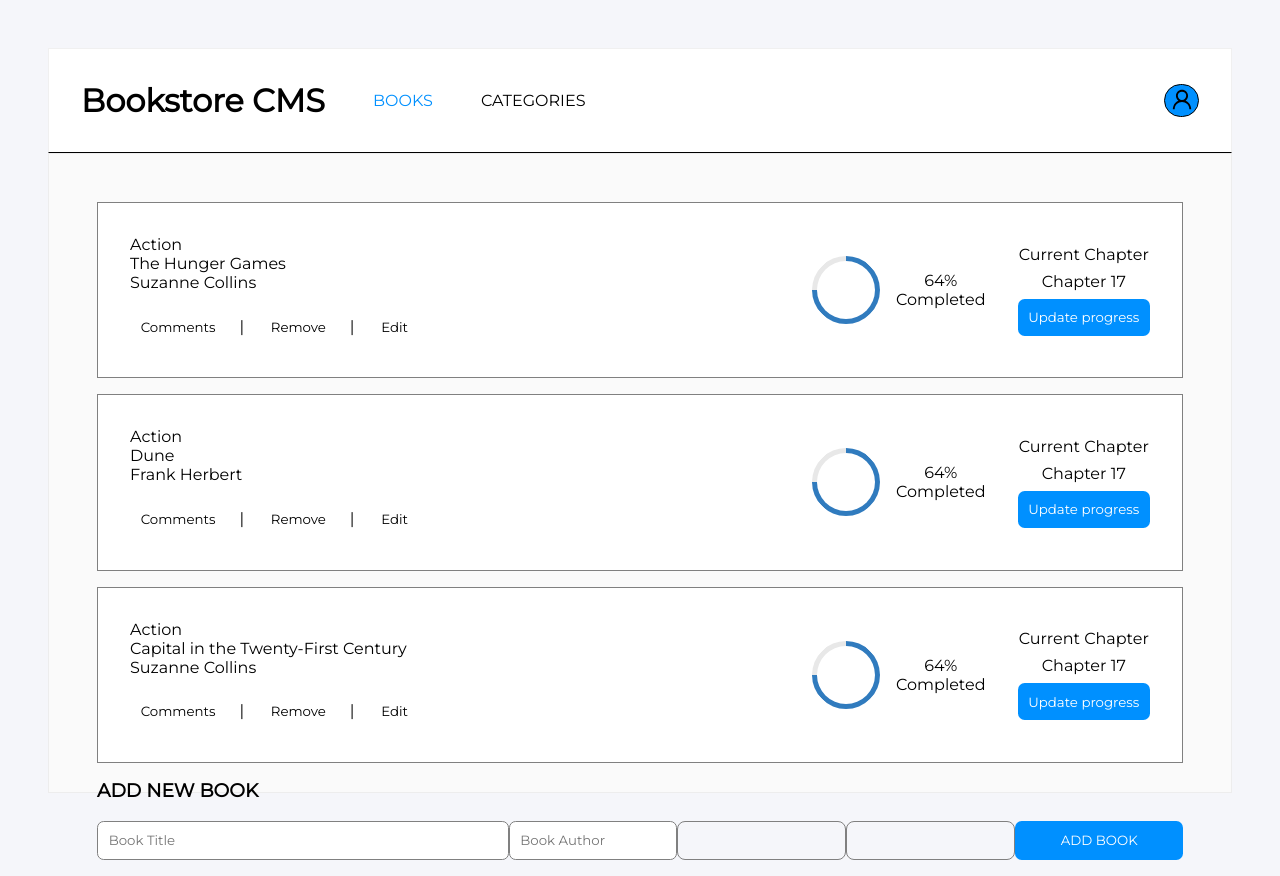
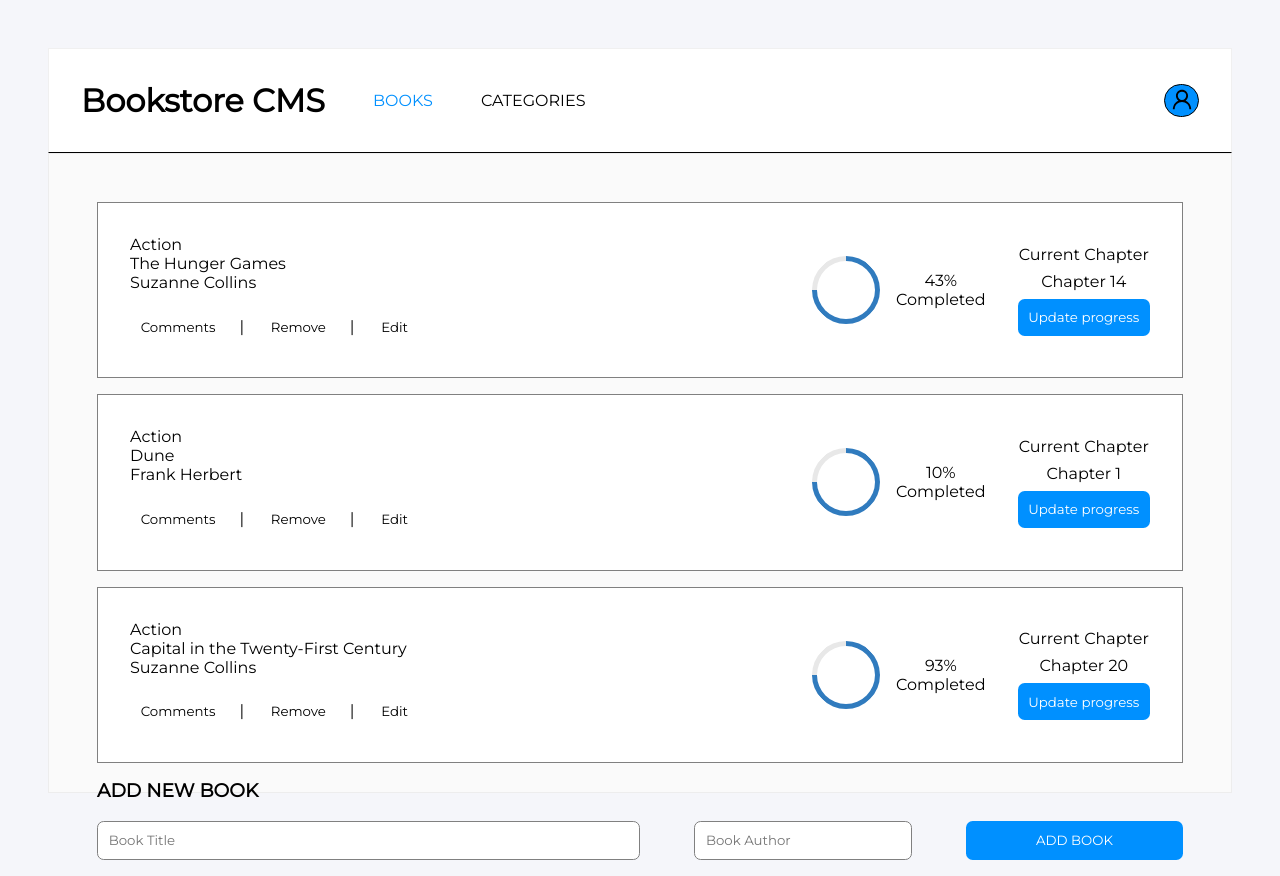
Before and after one commit to taldr27/BookStore, a React (Create React App) app: page / in a window 1280 px wide. Built offline with nearby package versions, Linux system fonts and the light colour scheme.

Commit message:
Add random to chapter and percentage

```diff
--- a/package.json
+++ b/package.json
@@ -15,6 +15,8 @@
     "react-router-dom": "^6.4.3",
     "react-scripts": "5.0.1",
     "redux": "^4.2.0",
+    "uuid": "^9.0.0",
+    "uuidv4": "^6.2.13",
     "web-vitals": "^2.1.4"
   },
   "scripts": {
--- a/src/components/AddBook.js
+++ b/src/components/AddBook.js
@@ -1,20 +1,30 @@
 import React, { useState } from 'react';
-// import { useDispatch } from 'react-redux';
+import { v4 as uuid } from 'uuid';
+import { useDispatch } from 'react-redux';
+import { addBook } from '../redux/books/books';
 import '../styles/Form.css';
 
 const AddBook = () => {
   const [title, setTitle] = useState('');
   const [author, setAuthor] = useState('');
-  // const dispatch = useDispatch();
+  const dispatch = useDispatch();
+  const uId = uuid();
+  const id = uId.slice(0, 8);
+  const completed = Math.floor(Math.random() * 100);
+  const chapter = Math.floor(Math.random() * 10);
 
   const onChangeHandlerTitle = (event) => {
     setTitle(event.target.value);
-    console.log(title);
   };
 
   const onChangeHandlerAuthor = (event) => {
     setAuthor(event.target.value);
-    console.log(author);
+  };
+
+  const onClickInput = () => {
+    dispatch(addBook({
+      id, title, author, completed: `${completed}%`, chapter: `${chapter}`,
+    }));
   };
 
   return (
@@ -24,11 +34,10 @@ const AddBook = () => {
         <div className="form-inputs">
           <input type="text" placeholder="Book Title" onChange={onChangeHandlerTitle} value={title} />
           <input type="text" placeholder="Book Author" onChange={onChangeHandlerAuthor} value={author} />
-          <p>{title}</p>
-          <p>{author}</p>
           <input
             type="button"
             value="ADD BOOK"
+            onClick={onClickInput}
           />
         </div>
       </form>
--- a/src/components/Book.js
+++ b/src/components/Book.js
@@ -2,7 +2,11 @@ import React from 'react';
 import PropTypes from 'prop-types';
 import '../styles/Book.css';
 
-const Book = ({ title, author }) => (
+const Book = (
+  {
+    title, author, completed, chapter,
+  },
+) => (
   <div className="book-container">
     <div>
       <ul>
@@ -25,13 +29,15 @@ const Book = ({ title, author }) => (
                 <div className="graphic-progress">
                   <div className="circular-progress" />
                   <div className="progress-number">
-                    <span>64%</span>
+                    <span>{completed}</span>
                     <span>Completed</span>
                   </div>
                 </div>
                 <div className="current-chapter">
                   <span>Current Chapter</span>
-                  <span>Chapter 17</span>
+                  <span>
+                    {`Chapter ${chapter}`}
+                  </span>
                   <button type="button">Update progress</button>
                 </div>
               </div>
@@ -46,6 +52,8 @@ const Book = ({ title, author }) => (
 Book.propTypes = {
   title: PropTypes.string.isRequired,
   author: PropTypes.string.isRequired,
+  completed: PropTypes.string.isRequired,
+  chapter: PropTypes.string.isRequired,
 };
 
 export default Book;
--- a/src/pages/Books.js
+++ b/src/pages/Books.js
@@ -7,7 +7,15 @@ const Books = () => {
   const books = useSelector((state) => state.books);
   return (
     <div className="big-container">
-      {books.map((book) => (<Book key={book.id} title={book.title} author={book.author} />))}
+      {books.map((book) => (
+        <Book
+          key={book.id}
+          title={book.title}
+          author={book.author}
+          completed={book.completed}
+          chapter={book.chapter}
+        />
+      ))}
       <AddBook />
     </div>
   );
--- a/src/redux/books/Books.js
+++ b/src/redux/books/Books.js
@@ -6,16 +6,22 @@ export const defaultState = [
     id: 0,
     title: 'The Hunger Games',
     author: 'Suzanne Collins',
+    completed: '43%',
+    chapter: '14',
   },
   {
     id: 1,
     title: 'Dune',
     author: 'Frank Herbert',
+    completed: '10%',
+    chapter: '1',
   },
   {
     id: 2,
     title: 'Capital in the Twenty-First Century',
     author: 'Suzanne Collins',
+    completed: '93%',
+    chapter: '20',
   },
 ];
 
@@ -25,6 +31,8 @@ export const addBook = (payload) => (
     id: payload.id,
     title: payload.title,
     author: payload.author,
+    completed: payload.completed,
+    chapter: payload.chapter,
   }
 );
 
@@ -44,6 +52,8 @@ export default function bookReducer(state = defaultState, action) {
           id: action.id,
           title: action.title,
           author: action.author,
+          completed: action.completed,
+          chapter: action.chapter,
         },
       ];
     case REMOVE_BOOK:
```
Also changed, not shown: 1 other file (tests, documents, lock files or other folders).
